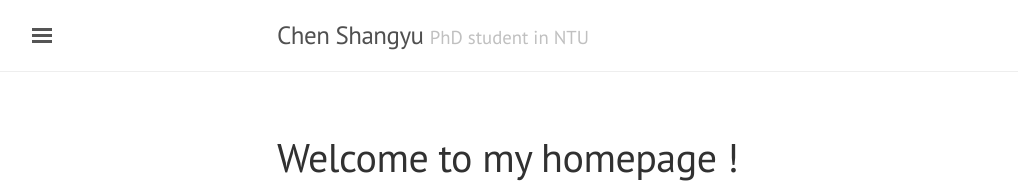
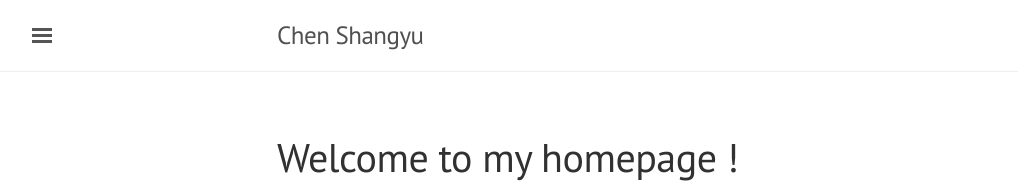
Before and after one commit to csyhhu/csyhhu.github.io, a Jekyll site: the page built from index.html, in a window 1280 px wide. Shown: the top 190 px of the page, without its empty margins (3-1021 px from the left). Built offline with Jekyll 4.4.1, drawn with Linux system fonts in a browser that asks for light colours; the list of posts is cut into pages by our own code.

Commit message:
Make a slight change

```diff
--- a/_config.yml
+++ b/_config.yml
@@ -6,21 +6,23 @@
 
 # Setup
 title:               Chen Shangyu
-tagline:             'PhD student in NTU'
+tagline:
 description:         'PhD student at NTU, Singapore'
-url:                 http://lanyon.getpoole.com
+url:
 baseurl:             ''
 paginate:            5
 
 # About/contact
 author:
-  name:              Mark Otto
-  url:               https://twitter.com/mdo
-  email:             markdotto@gmail.com
-
+  name:
+  url:
+  email:
 # Custom vars
 version:             1.0.0
 
 gems:
   - jekyll-paginate
 paginate: 5
+
+github:
+  repo: https://github.com/csyhhu/
--- a/_includes/head.html
+++ b/_includes/head.html
@@ -22,7 +22,7 @@
 
   <!-- Icons -->
   <link rel="apple-touch-icon-precomposed" sizes="144x144" href="{{ site.baseurl }}/public/apple-touch-icon-precomposed.png">
-  <link rel="shortcut icon" href="{{ site.baseurl }}/public/favicon.ico">
+  <link rel="shortcut icon" href="{{ site.baseurl }}/public/favicon1.png">
 
   <!-- RSS -->
   <link rel="alternate" type="application/rss+xml" title="RSS" href="/atom.xml">
--- a/_includes/sidebar.html
+++ b/_includes/sidebar.html
@@ -25,9 +25,8 @@
       {% endif %}
     {% endfor %}
 
-    <a class="sidebar-nav-item" href="{{ site.github.repo }}/archive/v{{ site.version }}.zip">Download</a>
-    <a class="sidebar-nav-item" href="{{ site.github.repo }}">GitHub project</a>
-    <span class="sidebar-nav-item">Currently v{{ site.version }}</span>
+
+    <a class="sidebar-nav-item" href="{{ site.github.repo }}">GitHub</a>
   </nav>
 
   <div class="sidebar-item">
```
Also changed, not shown: public/favicon1.png (added), 1 other file.
